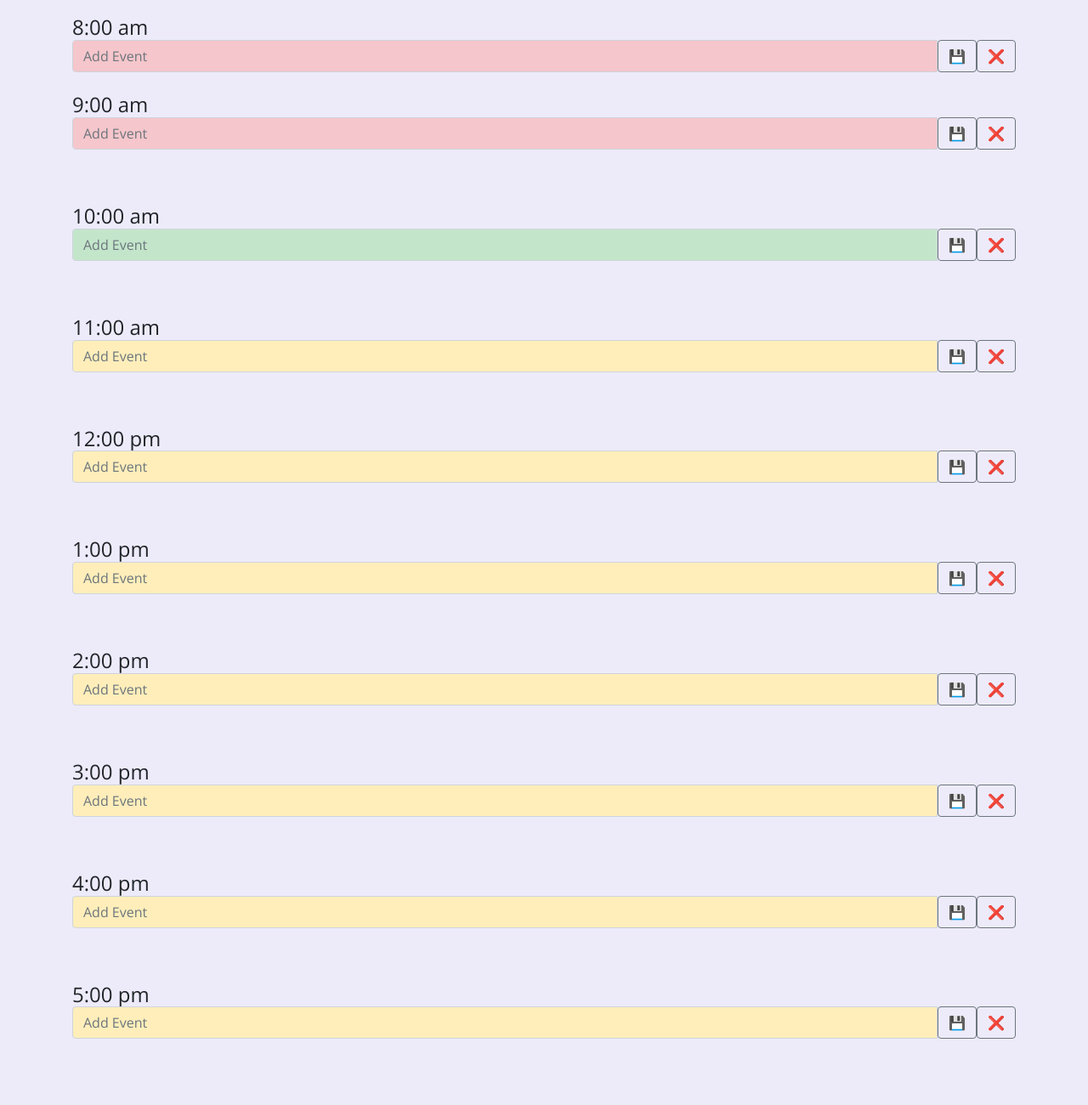
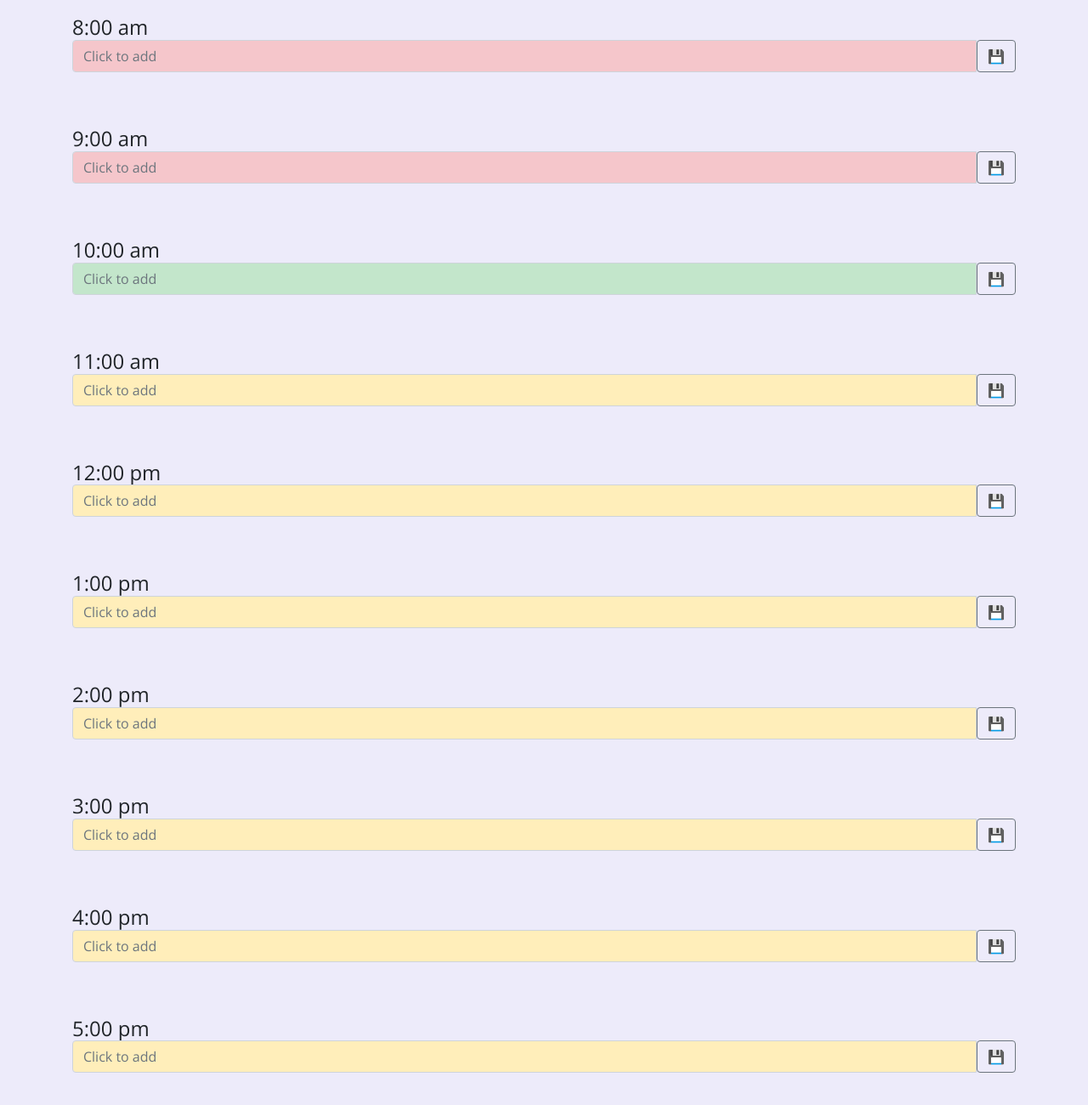
Before and after one commit to mtkfolger/Work-Day-Scheduler, a plain HTML site: page index.html in a window 1280 px wide. Shown: the part 330-1630 px from the top of the page at 85% size. Drawn offline with nearby package versions, Linux system fonts and the light colour scheme; a script that the page names is missing.

Commit message:
updates to js and html

```diff
--- a/index.html
+++ b/index.html
@@ -33,84 +33,76 @@
     <div class="container">
       <!-- Timeblocks go here -->
       <div class="list-group">
-        <h4 >8:00 am
+        <h4 id="timeblock8">8:00 am
           <div class="input-group mb-3">
-            <input id="input8" type="text" class="form-control list-group-item-danger" placeholder="Add Event"
+            <input id="input8" type="text" class="form-control list-group-item-danger" placeholder="Click to add"
               aria-label="Recipient's username" aria-describedby="button-addon2">
             <button class="btn btn-outline-secondary" type="button" id="save8">💾</button>
-            <button class="btn btn-outline-secondary" type="button" id="clear8">❌</button>
+
           </div>
         </h4>
 
       <h4 id="timeblock8">9:00 am
         <div class="input-group mb-3">
-       <input type="text" class="form-control list-group-item-danger" placeholder="Add Event" aria-label="Recipient's username" aria-describedby="button-addon2">
+       <input type="text" class="form-control list-group-item-danger" placeholder="Click to add" aria-label="Recipient's username" aria-describedby="button-addon2">
        <button class="btn btn-outline-secondary" type="button" id="save9">💾</button>
-       <button class="btn btn-outline-secondary" type="button" id="clear9">❌</button>
        </div>
      </h4>
 
      <h4 id="timeblock8">10:00 am
       <div class="input-group mb-3">
-     <input type="text" class="form-control list-group-item-success" placeholder="Add Event" aria-label="Recipient's username" aria-describedby="button-addon2">
+     <input type="text" class="form-control list-group-item-success" placeholder="Click to add" aria-label="Recipient's username" aria-describedby="button-addon2">
      <button class="btn btn-outline-secondary" type="button" id="save10">💾</button>
-     <button class="btn btn-outline-secondary" type="button" id="clear10">❌</button>
      </div>
    </h4>
 
    <h4 id="timeblock8">11:00 am
     <div class="input-group mb-3">
-   <input type="text" class="form-control list-group-item-warning" placeholder="Add Event" aria-label="Recipient's username" aria-describedby="button-addon2">
+   <input type="text" class="form-control list-group-item-warning" placeholder="Click to add" aria-label="Recipient's username" aria-describedby="button-addon2">
    <button class="btn btn-outline-secondary" type="button" id="save11">💾</button>
-   <button class="btn btn-outline-secondary" type="button" id="clear11">❌</button>
+
  </div>
  </h4>
 
  <h4 id="timeblock8">12:00 pm
   <div class="input-group mb-3">
- <input type="text" class="form-control list-group-item-warning" placeholder="Add Event" aria-label="Recipient's username" aria-describedby="button-addon2">
+ <input type="text" class="form-control list-group-item-warning" placeholder="Click to add" aria-label="Recipient's username" aria-describedby="button-addon2">
  <button class="btn btn-outline-secondary" type="button" id="save12">💾</button>
- <button class="btn btn-outline-secondary" type="button" id="clear12">❌</button>
  </div>
 </h4>
 
 <h4 id="timeblock8">1:00 pm
   <div class="input-group mb-3">
- <input type="text" class="form-control list-group-item-warning" placeholder="Add Event" aria-label="Recipient's username" aria-describedby="button-addon2">
+ <input type="text" class="form-control list-group-item-warning" placeholder="Click to add" aria-label="Recipient's username" aria-describedby="button-addon2">
  <button class="btn btn-outline-secondary" type="button" id="save1">💾</button>
- <button class="btn btn-outline-secondary" type="button" id="clear1">❌</button>
  </div>
 </h4>
 
 <h4 id="timeblock8">2:00 pm
   <div class="input-group mb-3">
- <input type="text" class="form-control list-group-item-warning" placeholder="Add Event" aria-label="Recipient's username" aria-describedby="button-addon2">
+ <input type="text" class="form-control list-group-item-warning" placeholder="Click to add" aria-label="Recipient's username" aria-describedby="button-addon2">
  <button class="btn btn-outline-secondary" type="button" id="save2">💾</button>
- <button class="btn btn-outline-secondary" type="button" id="clear2">❌</button>
  </div>
 </h4>
 
 <h4 id="timeblock8">3:00 pm
   <div class="input-group mb-3">
- <input type="text" class="form-control list-group-item-warning" placeholder="Add Event" aria-label="Recipient's username" aria-describedby="button-addon2">
+ <input type="text" class="form-control list-group-item-warning" placeholder="Click to add" aria-label="Recipient's username" aria-describedby="button-addon2">
  <button class="btn btn-outline-secondary" type="button" id="save3">💾</button>
- <button class="btn btn-outline-secondary" type="button" id="clear3">❌</button>
  </div>
 </h4>
 
 <h4 id="timeblock8">4:00 pm
   <div class="input-group mb-3">
- <input type="text" class="form-control list-group-item-warning" placeholder="Add Event" aria-label="Recipient's username" aria-describedby="button-addon2">
+ <input type="text" class="form-control list-group-item-warning" placeholder="Click to add" aria-label="Recipient's username" aria-describedby="button-addon2">
  <button class="btn btn-outline-secondary" type="button" id="save4">💾</button>
- <button class="btn btn-outline-secondary" type="button" id="clear4">❌</button>
 </div>
 </h4>
 
 <h4 id="timeblock8">5:00 pm
   <div class="input-group mb-3">
- <input type="text" class="form-control list-group-item-warning" placeholder="Add Event" aria-label="Recipient's username" aria-describedby="button-addon2">
+ <input type="text" class="form-control list-group-item-warning" placeholder="Click to add" aria-label="Recipient's username" aria-describedby="button-addon2">
  <button class="btn btn-outline-secondary" type="button" id="save5">💾</button>
- <button class="btn btn-outline-secondary" type="button" id="clear5">❌</button>
  </div>
 </h4>
 
--- a/script.js
+++ b/script.js
@@ -19,7 +19,10 @@ function saveLocal8(){
    var sibling = document.getElementById("save8").previousElementSibling.value;
   console.log(sibling)
   localStorage.setItem('save8', sibling)
+  document.getElementById("input8").innerHTML = localStorage.getItem("save8");
 }
+
+
 
 
 save8.addEventListener('click',saveLocal8)
```
Lines whose indentation alone changed are shown as unchanged.
